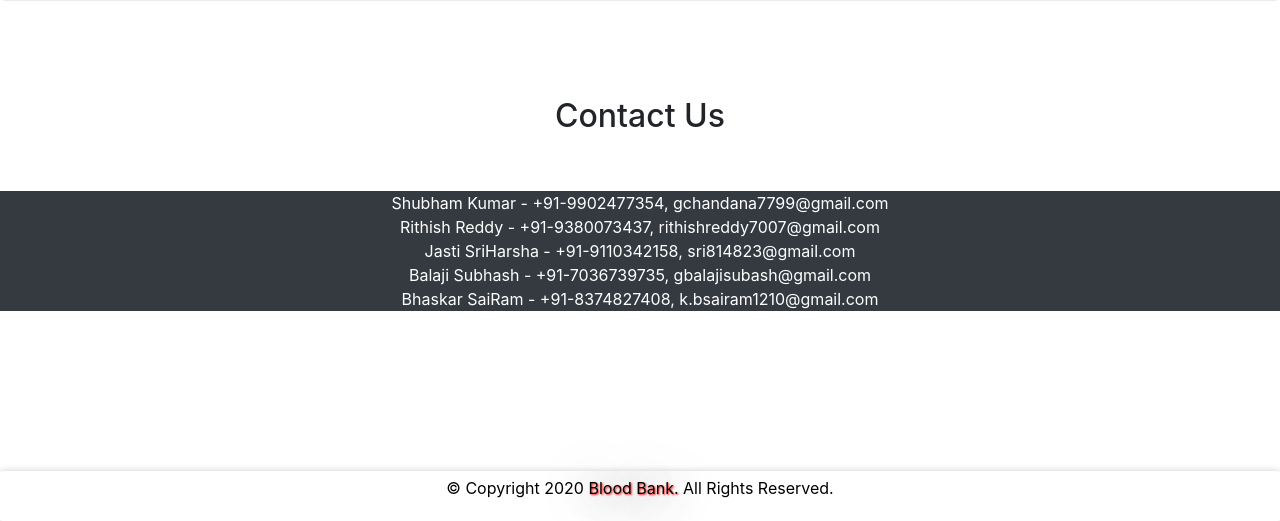
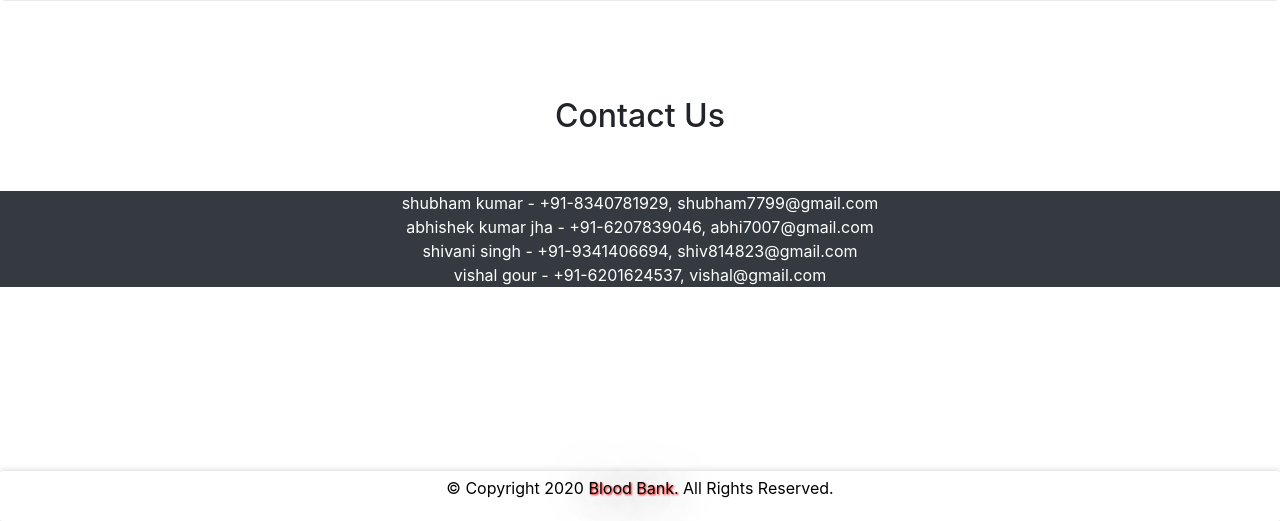
Before and after one commit to Shubhamkumar199/Bloodbank-management-system-project, a PHP site: page /contact.php in a window 1280 px wide. Shown: the part 279-800 px from the top of the page. Run offline with PHP 8.4, Linux system fonts and the light colour scheme; some libraries are stand-ins or nearby versions.

Commit message:
Update contact.php

```diff
--- a/Blood-Bank-Management-System/contact.php
+++ b/Blood-Bank-Management-System/contact.php
@@ -58,7 +58,7 @@
   </div>
 
   <div>
-  <p class="text-center bg-dark text-white">Shubham Kumar - +91-9902477354, gchandana7799@gmail.com<br>Rithish Reddy - +91-9380073437, rithishreddy7007@gmail.com<br>Jasti SriHarsha - +91-9110342158, sri814823@gmail.com<br>Balaji Subhash - +91-7036739735, gbalajisubash@gmail.com<br>Bhaskar SaiRam - +91-8374827408, k.bsairam1210@gmail.com
+  <p class="text-center bg-dark text-white">shubham kumar - +91-8340781929, shubham7799@gmail.com<br>abhishek kumar jha - +91-6207839046, abhi7007@gmail.com<br>shivani singh - +91-9341406694, shiv814823@gmail.com<br>vishal gour - +91-6201624537, vishal@gmail.com
   </p>
   <a href="contact.php"> </a>
 </div>
```
